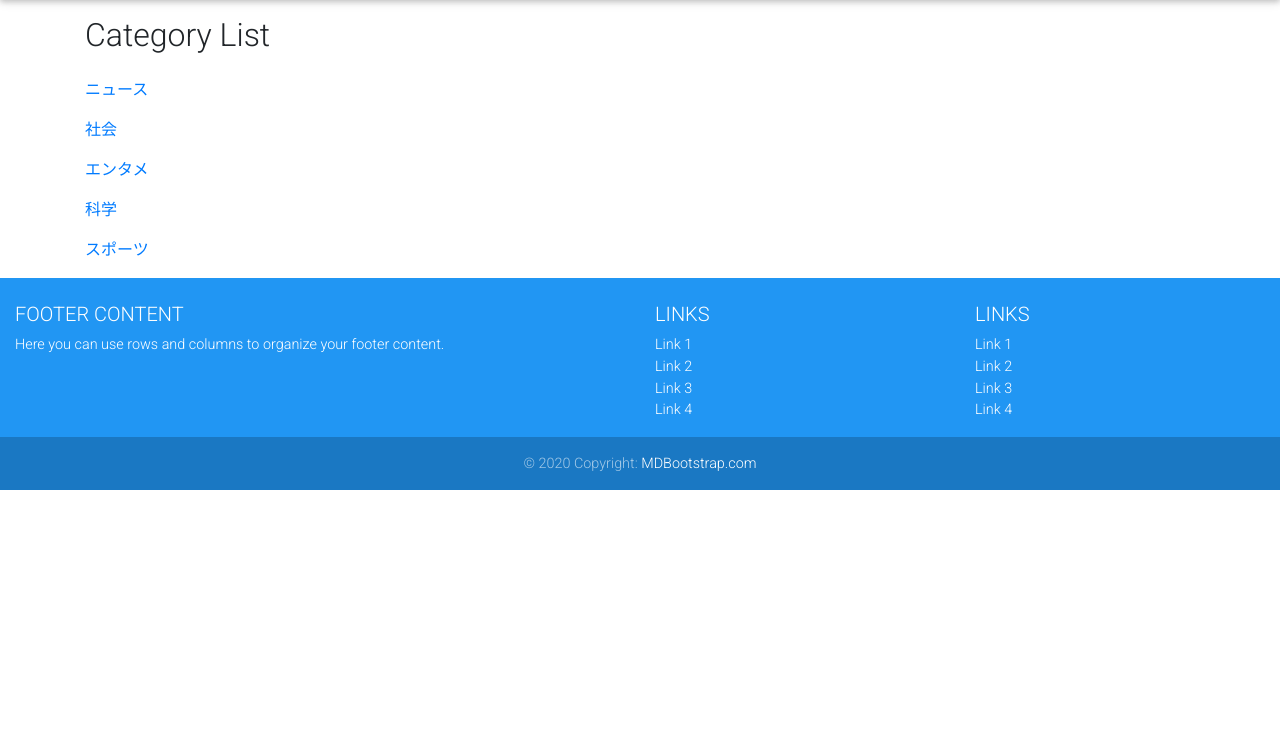
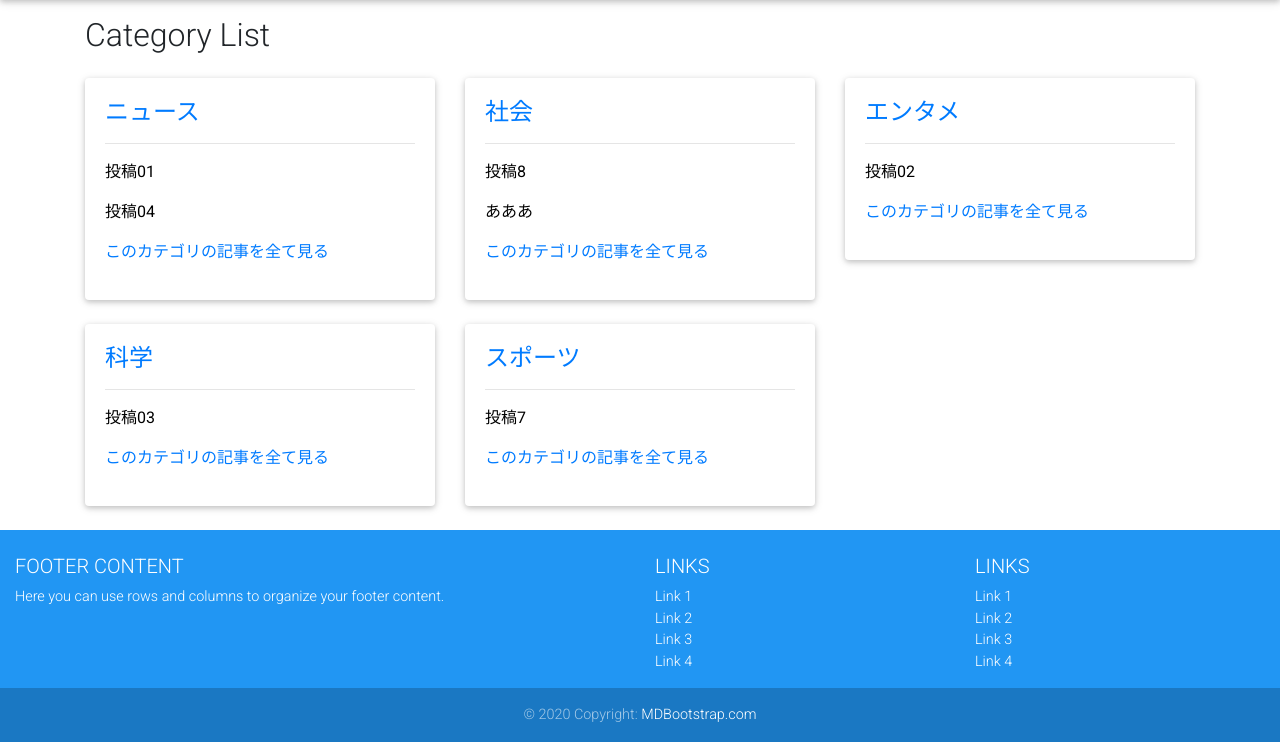
Before and after one commit to shumatsumoto/myproject3, a Django app: page /category_list in a window 1280 px wide. Shown: the part 56-800 px from the top of the page. Run offline with Django 3.2, Linux system fonts and the light colour scheme; data comes from the database, SQL or seed files in the repository; both versions use the stored data as it was after the commit; some libraries are stand-ins or nearby versions.

Commit message:
カテゴリ一覧ページ作成

```diff
--- a/myapp/templates/myapp/category_list.html
+++ b/myapp/templates/myapp/category_list.html
@@ -4,9 +4,22 @@
 <div class="row">
 	<div class="col-md-9">
 		<h2 class="pt-3 pb-3">Category List</h2>
-		{% for item in category_list %}
-		<p><a href="{% url 'myapp:category_detail' item.name_en %}">{{ item.name }}</a></p>
-		{% endfor %}
 	</div>
 </div>
+<div class="row">
+	{% for category in category_list %}
+		<div class="col-md-4">
+			<div class="card mb-4">
+				<div class="card-body">
+					<h4 class="card-title"><a href="{% url 'myapp:category_detail' category.name_en %}">{{ category.name }}</a></h4>
+					<hr>
+					{% for post in category.post_set.all|slice:"3" %}
+						<p><a href="{% url 'myapp:post_detail' post.pk %}" style="color: #000;">{{ post.title }}</a></p>
+					{% endfor %}
+					<p><a href="{% url 'myapp:category_detail' category.name_en %}">このカテゴリの記事を全て見る</a></p>
+				</div>
+			</div>
+		</div>
+	{% endfor %}
+</div>
 {% endblock %}
```
Also changed, not shown: db.sqlite3.
